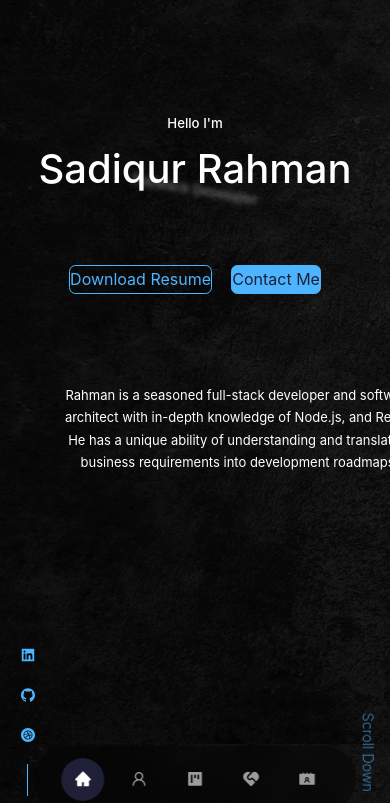
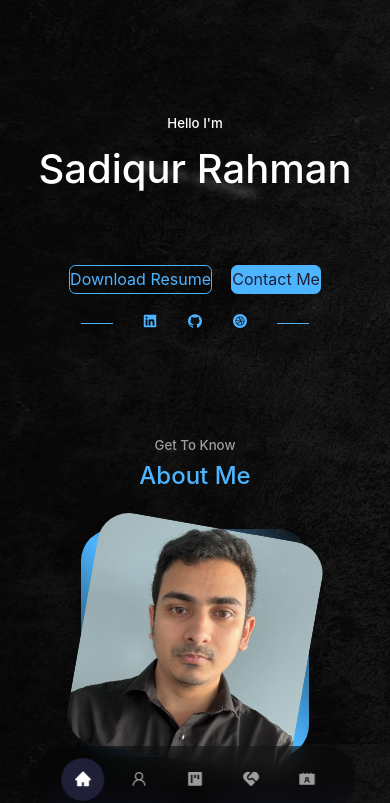
Before and after one commit to sadiqss/developer-portfolio, a React (Create React App) app: page / in a window 390 px wide. Shown: the top 803 px of the page. Built offline with nearby package versions, Linux system fonts and the light colour scheme.

Commit message:
header edited

```diff
--- a/src/component/header/Header.css
+++ b/src/component/header/Header.css
@@ -1,5 +1,4 @@
 header {
-    height: 100vh;
     padding-top: 7rem;
     overflow: hidden;
 }
@@ -19,19 +18,17 @@ header {
 
 .header_social {
     display: flex;
-    flex-direction: column;
     align-items: center;
-    gap: 0.8rem;
-    position: absolute;
+    justify-content: center;
+    gap: 1.8rem;
+    margin-top: 1rem;
     left: 0;
-    bottom: 3rem;
 }
 
 .img_des {
     display: grid;
     grid-template-columns: 35% 50%;
     gap: 15%;
-
 }
 
 .head_description {
@@ -43,70 +40,21 @@ header {
 
 .header_social::after {
     content: '';
-    width: 1px;
-    height: 2rem;
+    width: 2rem;
+    height: 1px;
+    background: var(--color-primary);
+}
+
+.header_social::before {
+    content: '';
+    width: 2rem;
+    height: 1px;
     background: var(--color-primary);
 }
 
 
-.me {
-    display: flex;
-    background: linear-gradient(var(--color-primary), transparent);
-    width: 22rem;
-    height: 30rem;
-    position: absolute;
-    left: 50%;
-    transform: translateX(-50%);
-    margin-top: 0.9rem;
-    margin-left: 14rem;
-    border-radius: 12rem 12rem 12rem 12rem;
-    overflow: hidden;
-    padding: 1.5rem 1.5rem 1.5rem 1.5rem;
-}
-
-.scroll-down {
-    position: absolute;
-    right: -2.3rem;
-    bottom: 5rem;
-    transform: rotate(90deg);
-    font-weight: 200;
-    font-size: 0.9rem;
-}
-
-@media screen and (max-width:1024px) {
-    header {
-        height: 100vh;
-    }
-
-    .img_des {
-        text-align: center;
-        align-items: center;
-    }
-
-
-
-    .me {
-        display: none;
-    }
-
-    .head_description {
-        width: 400px;
-        padding-left: 40px;
-        font-size: small;
-    }
-
-}
-
 /* Mobile device */
 @media screen and (max-width:600px) {
-    header {
-        height: 100vh;
-    }
-
-    .img_des {
-        display: block;
-    }
-
 
     .header_social .scroll-down {
         display: none;
--- a/src/component/header/Header.js
+++ b/src/component/header/Header.js
@@ -14,22 +14,8 @@ const Header = () => {
                 <h5 className="text-light">
                     <TextAnimation></TextAnimation>
                 </h5>
-
-
                 <CTA></CTA>
-
                 <HeaderSocial></HeaderSocial>
-
-                <div className='img_des'>
-                    <div className="me">
-                        <img src={me} alt="" />
-                    </div>
-                    <div className='head_description'>
-                        <p>Rahman is a seasoned full-stack developer and software architect with in-depth knowledge of Node.js, and React. He has a unique ability of understanding and translating business requirements into development roadmaps.</p>
-                    </div>
-                </div>
-
-                <a href="#contact" className='scroll-down'>Scroll Down</a>
             </div>
         </header>
     );
```
